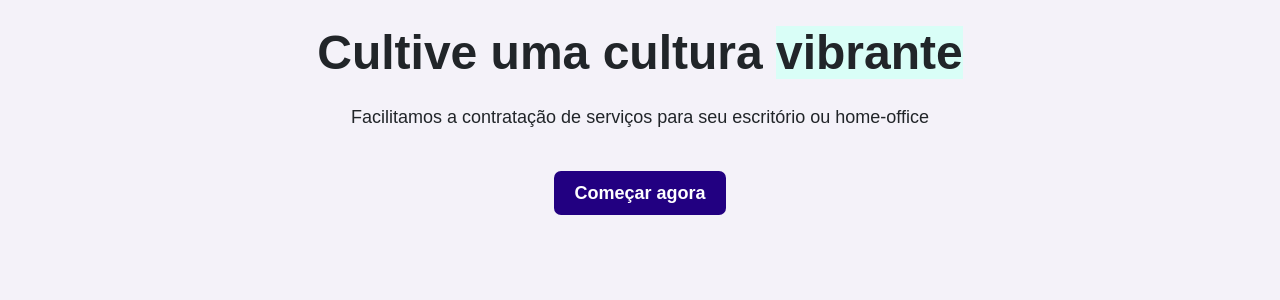
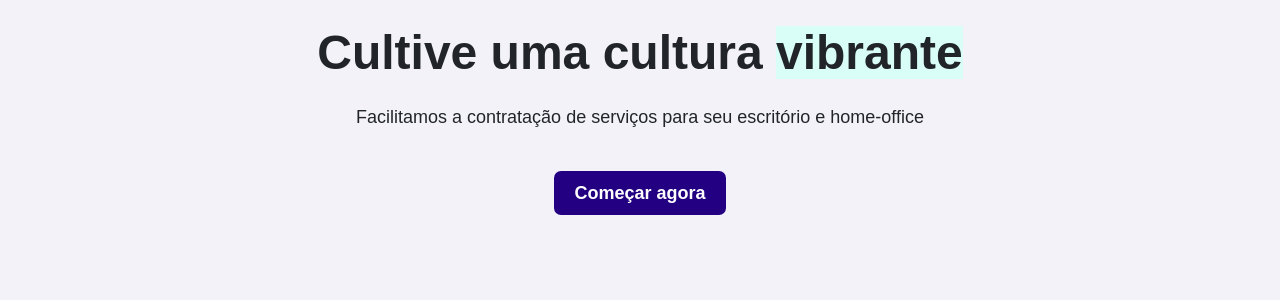
Before and after one commit to lobby-tech/lobby.tech, a Jekyll site: the page built from index.html, in a window 1280 px wide and 900 px high. Shown: the part 134-434 px from the top of the window. Built offline with Jekyll 4.4.1, drawn with Linux system fonts in a browser that asks for light colours; a script that is not in the unit is left out.

Commit message:
Update website

```diff
--- a/index.html
+++ b/index.html
@@ -8,7 +8,7 @@ layout: home
     <div class="row">
       <div class="col-12 col-lg-8 offset-lg-2">
         <h1 class="font--xxl">Cultive uma cultura <span class="text-highlight">vibrante</span></h1>
-        <h2 class="font--md">Facilitamos a contratação de serviços para seu escritório ou home-office</h2>
+        <h2 class="font--md">Facilitamos a contratação de serviços para seu escritório e home-office</h2>
         <br>
         <p>
           <a href="https://portal.lobby.tech/#/signup?utm_source=website" class="btn">
```
